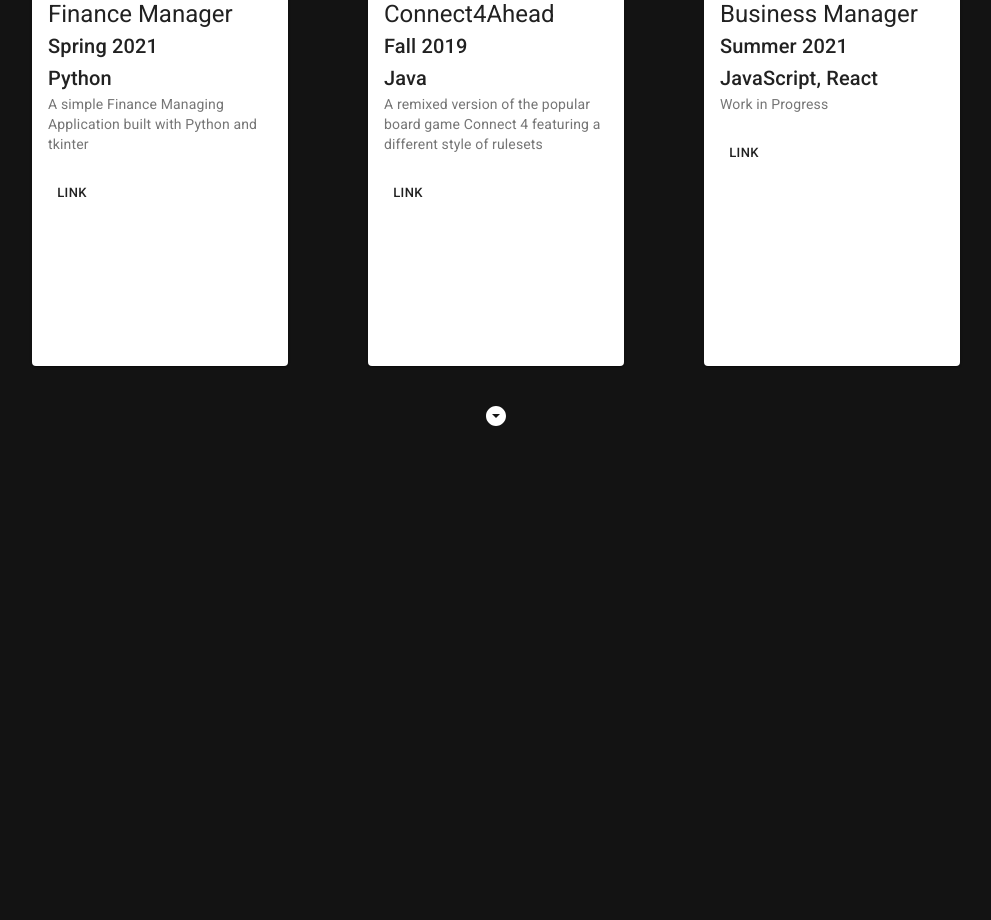
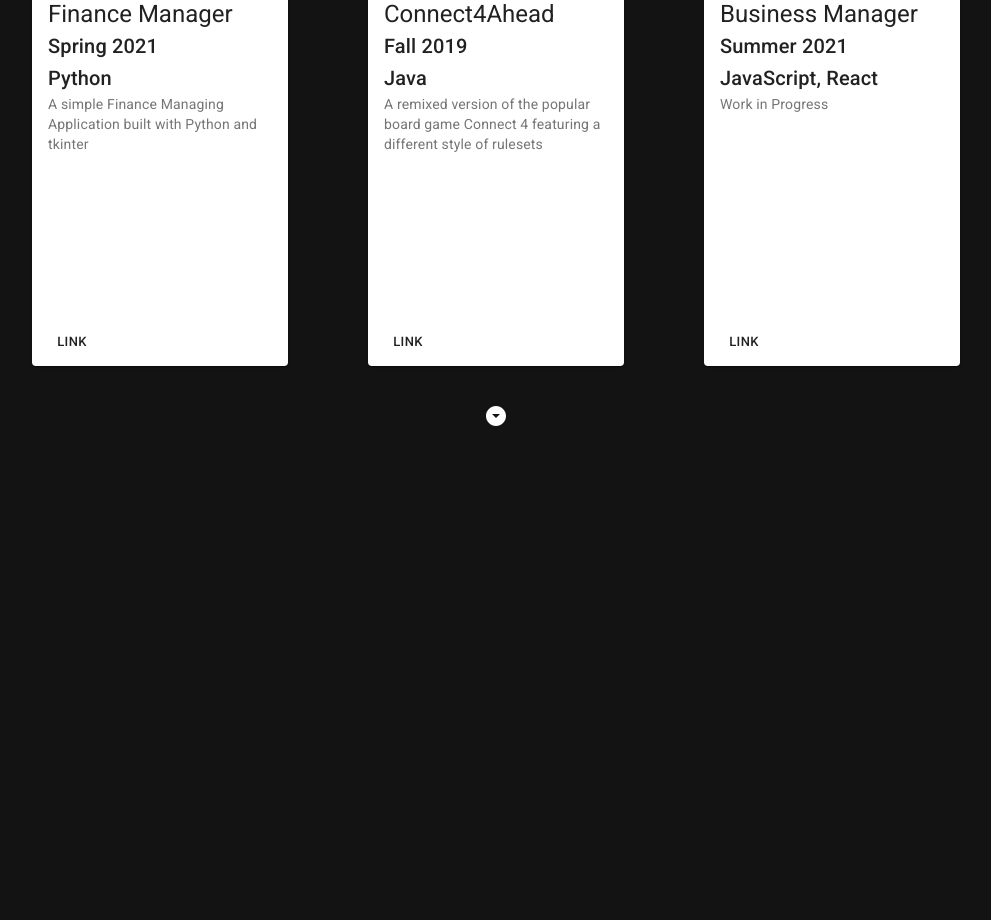
Before and after one commit to setoi1/React-Personal-Portfolio, a React (Create React App) app: page / in a window 1280 px wide. Shown: the part 1840-2760 px from the top of the page, without its empty margins (144-1135 px from the left). Built offline with nearby package versions, Linux system fonts and the light colour scheme.

Commit message:
Added className attribute

```diff
--- a/src/components/ProjectCard.js
+++ b/src/components/ProjectCard.js
@@ -23,7 +23,7 @@ const ProjectCard = (props) => {
           {props.description}
         </Typography>
       </CardContent>
-      <CardActions>
+      <CardActions className="project-card-actions">
         <Button className="project-card-link-button" size="small" href={props.link} target="_blank">
           Link
         </Button>
```
